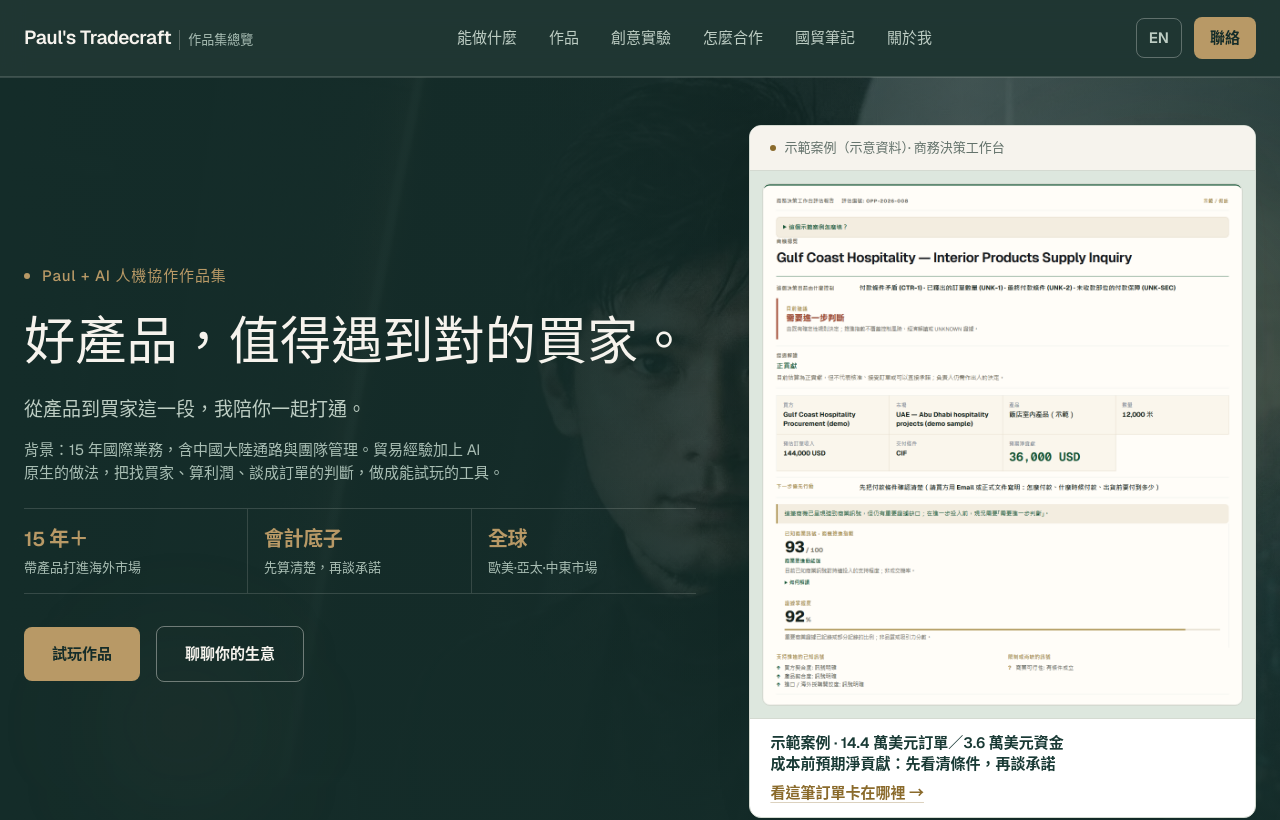
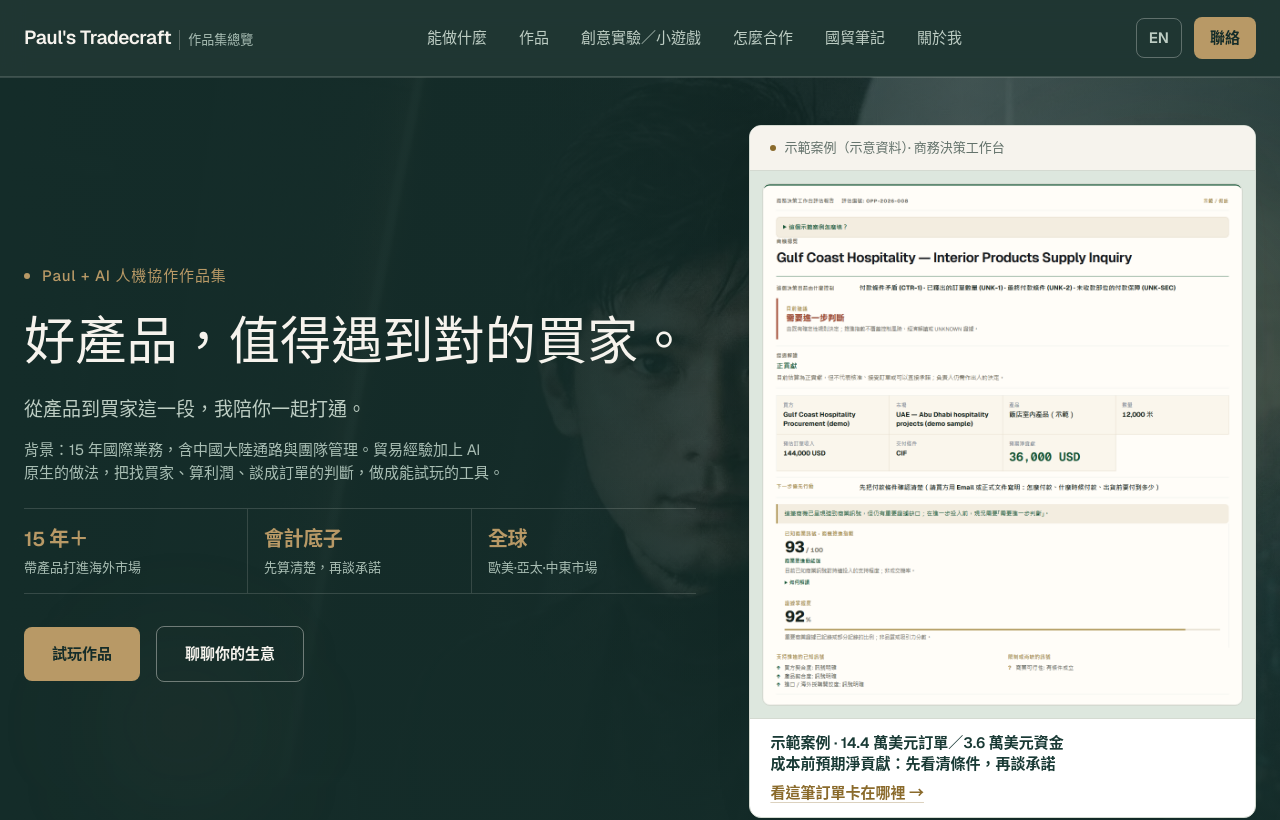
Before and after one commit to apchen1978/pauls-tradecraft, a React (Vite) app: page / in a window 1280 px wide. Shown: the top 820 px of the page. Built offline with nearby package versions, Linux system fonts and the light colour scheme.

Commit message:
feat(garage): surface WordForge and reveal games from nav

```diff
--- a/src/components/Garage.jsx
+++ b/src/components/Garage.jsx
@@ -131,7 +131,7 @@ export default function Garage() {
           ))}
         </ol>
         {rest.length || wideItem ? (
-          <details className="group/more mt-6">
+          <details id="garage-more" className="group/more mt-6">
             <summary className="inline-flex cursor-pointer list-none items-center gap-3 rounded-full border-[2.5px] border-ink bg-white px-5 py-3 text-sm font-semibold text-ink shadow-[4px_4px_0_var(--color-ink)] focus-visible:outline focus-visible:outline-2 focus-visible:outline-offset-4 focus-visible:outline-amber [&::-webkit-details-marker]:hidden">
               <span>{g.moreLabel}</span>
               <span aria-hidden="true" className="text-lg leading-none transition-transform duration-200 group-open/more:rotate-45">+</span>
--- a/src/components/Nav.jsx
+++ b/src/components/Nav.jsx
@@ -25,6 +25,14 @@ export default function Nav() {
     { href: "#about", label: t.nav.about },
   ];
 
+  const followSectionLink = (href) => {
+    if (href === "#garage") {
+      const moreExperiments = document.getElementById("garage-more");
+      if (moreExperiments) moreExperiments.open = true;
+    }
+    setOpen(false);
+  };
+
   return (
     <header className="sticky top-0 z-50 border-b border-bone/15 bg-pine/95 backdrop-blur-md">
       <nav className="mx-auto flex h-[68px] max-w-7xl items-center justify-between px-4 md:h-[76px] md:px-6">
@@ -35,7 +43,7 @@ export default function Nav() {
 
         <div className="hidden items-center gap-8 text-sm font-medium text-ondark lg:flex">
           {links.map((l) => (
-            <a key={l.href} href={l.href} className="underline decoration-transparent decoration-2 underline-offset-8 transition-colors hover:text-bone hover:decoration-gold focus-visible:text-bone focus-visible:decoration-gold">
+            <a key={l.href} href={l.href} onClick={() => followSectionLink(l.href)} className="underline decoration-transparent decoration-2 underline-offset-8 transition-colors hover:text-bone hover:decoration-gold focus-visible:text-bone focus-visible:decoration-gold">
               {l.label}
             </a>
           ))}
@@ -74,7 +82,7 @@ export default function Nav() {
               <a
                 key={l.href}
                 href={l.href}
-                onClick={() => setOpen(false)}
+                onClick={() => followSectionLink(l.href)}
                 className="rounded-field px-3 py-2.5 text-sm font-medium text-ondark transition-colors hover:bg-bone/10 hover:text-bone"
               >
                 {l.label}
--- a/src/i18n.jsx
+++ b/src/i18n.jsx
@@ -4,7 +4,7 @@ const dict = {
   zh: {
     brand: "Paul's Tradecraft",
     brandNote: "作品集總覽",
-    nav: { questions: "能做什麼", works: "作品", garage: "創意實驗", notes: "國貿筆記", services: "怎麼合作", verification: "驗證", method: "方法", process: "流程", library: "延伸閱讀", about: "關於我", contact: "聯絡", skipToContent: "跳至主要內容", openMenu: "開啟選單", closeMenu: "關閉選單" },
+    nav: { questions: "能做什麼", works: "作品", garage: "創意實驗／小遊戲", notes: "國貿筆記", services: "怎麼合作", verification: "驗證", method: "方法", process: "流程", library: "延伸閱讀", about: "關於我", contact: "聯絡", skipToContent: "跳至主要內容", openMenu: "開啟選單", closeMenu: "關閉選單" },
     hero: {
       credentials: [
         { value: "15 年＋", label: "帶產品打進海外市場" },
@@ -465,6 +465,15 @@ const dict = {
           featured: true,
         },
         {
+          title: "WordForge · 英語打字挑戰",
+          tag: "小遊戲",
+          spark: "用打字挑戰練習英文單字與反應。",
+          note: "Lil Matt's Gaming World 裡的獨立遊戲；和商業示範分開，也能直接在這裡開始玩。",
+          cta: "玩 WordForge",
+          boundary: "可遊玩的遊戲作品，不代表經過驗證的學習成效。",
+          href: "https://apchen1978.github.io/signal-rift-typing-demo/wordforge.html",
+        },
+        {
           title: "The Witness Tag · 見證標籤",
           tag: "示範實驗 · 中文原型",
           spark: "一句話經過三次轉述，最後聽起來竟像公司已經答應了。",
@@ -577,7 +586,7 @@ const dict = {
   en: {
     brand: "Paul's Tradecraft",
     brandNote: "Portfolio",
-    nav: { questions: "What I do", works: "Work", garage: "Garage", notes: "Trade Notes", services: "Working together", verification: "Verification", method: "Method", process: "Process", library: "Go deeper", about: "About", contact: "Contact", skipToContent: "Skip to content", openMenu: "Open menu", closeMenu: "Close menu" },
+    nav: { questions: "What I do", works: "Work", garage: "Garage / Games", notes: "Trade Notes", services: "Working together", verification: "Verification", method: "Method", process: "Process", library: "Go deeper", about: "About", contact: "Contact", skipToContent: "Skip to content", openMenu: "Open menu", closeMenu: "Close menu" },
     hero: {
       credentials: [
         { value: "15+ years", label: "Taking products into overseas markets" },
@@ -1037,6 +1046,15 @@ const dict = {
           featured: true,
         },
         {
+          title: "WordForge · Typing Challenge",
+          tag: "Game",
+          spark: "Practice English vocabulary and quick thinking through a typing challenge.",
+          note: "A standalone game in Lil Matt's Gaming World, separate from the commercial demos and ready to play here.",
+          cta: "Play WordForge",
+          boundary: "A playable game, not a validated learning-outcome claim.",
+          href: "https://apchen1978.github.io/signal-rift-typing-demo/wordforge.html",
+        },
+        {
           title: "The Witness Tag · 見證標籤",
           tag: "Demo experiment · ZH prototype",
           spark: "An expectation passes through three people and comes out sounding like the company already said yes.",
```
